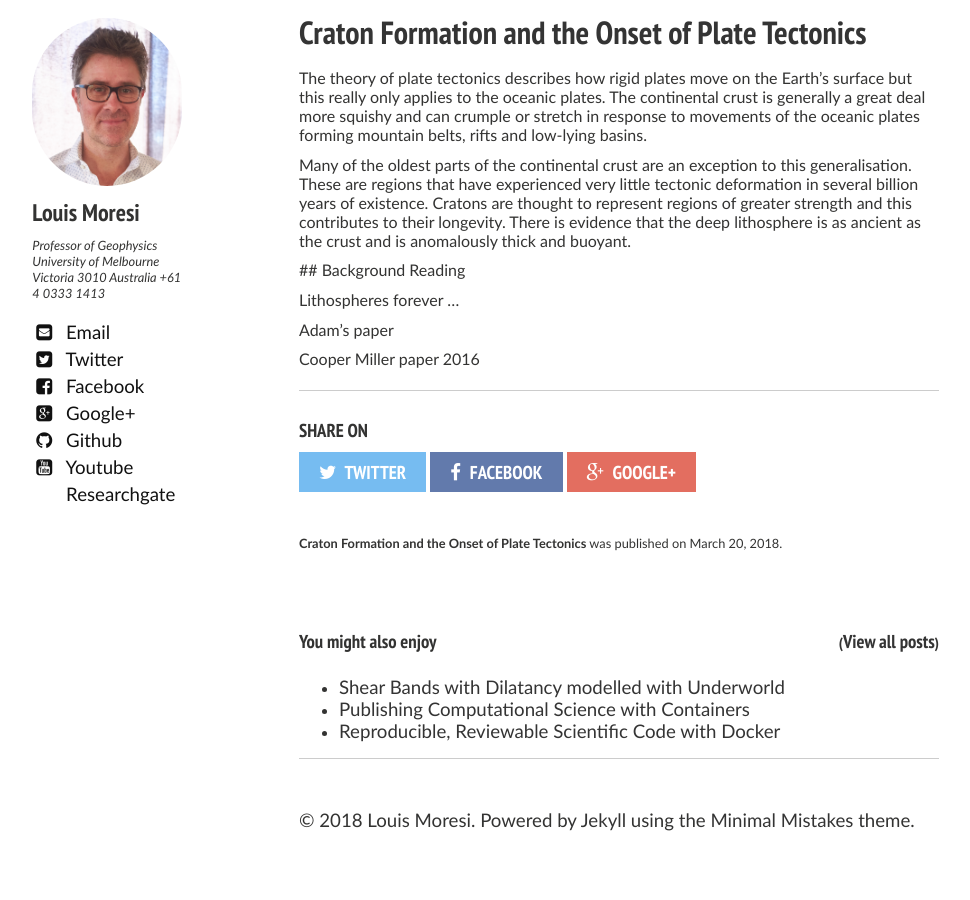
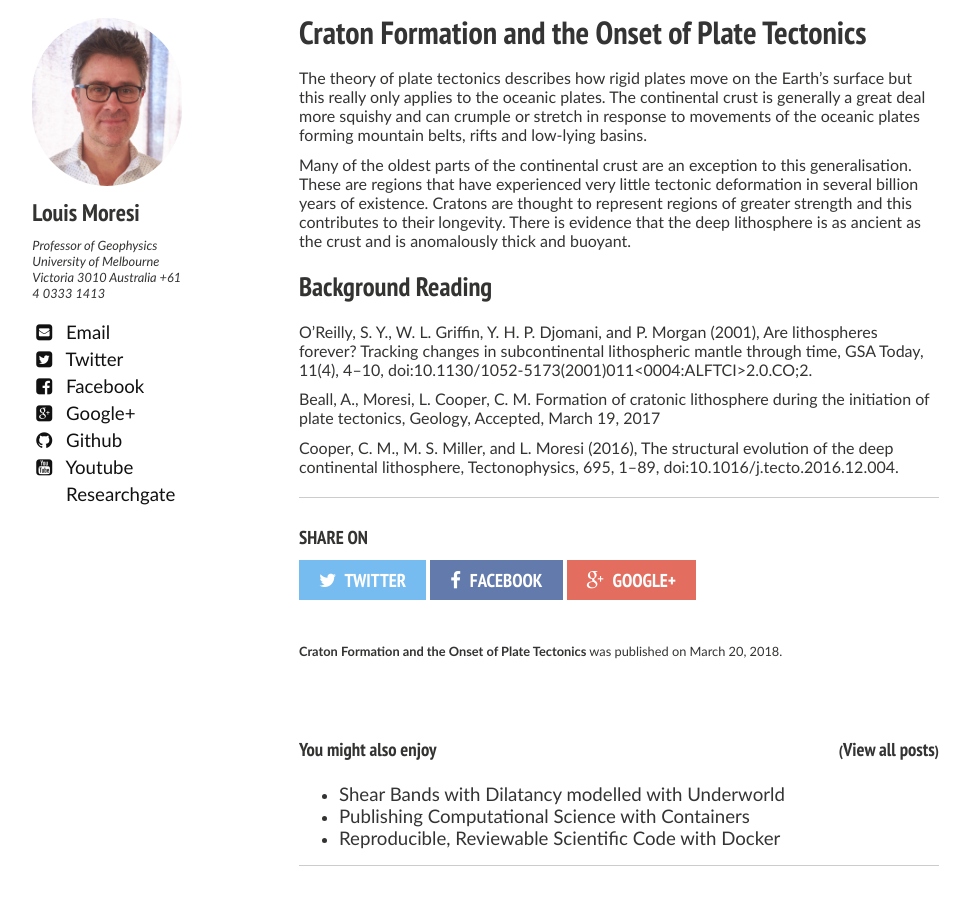
Before and after one commit to lmoresi/lmoresi.github.io, a Jekyll site: the page built from _posts/2018-04-01-CratonFormation.md, in a window 1280 px wide and 900 px high, scrolled down 1074 px. Shown: the whole window, without its empty margins (21-991 px from the left). Built offline with Jekyll 4.4.1, drawn with Linux system fonts in a browser that asks for light colours; nearby versions of some CDN libraries; comment, search, counter and statistics services are not loaded; before the commit the page ends 1953 px from its top, so only the background shows below that.

Commit message:
References in post

```diff
--- a/_posts/2018-04-01-CratonFormation.md
+++ b/_posts/2018-04-01-CratonFormation.md
@@ -22,10 +22,11 @@ There is evidence that the deep lithosphere is as ancient as the crust and is an
 
 
 
- ## Background Reading
+## Background Reading
 
-Lithospheres forever ...
+O'Reilly, S. Y., W. L. Griffin, Y. H. P. Djomani, and P. Morgan (2001), Are lithospheres forever? Tracking changes in subcontinental lithospheric mantle through time, GSA Today, 11(4), 4–10, doi:10.1130/1052-5173(2001)011<0004:ALFTCI>2.0.CO;2.
 
-Adam's paper
+Beall, A., Moresi, L. Cooper, C. M. Formation of cratonic lithosphere during the initiation of plate tectonics, Geology, Accepted, March 19, 2017
 
-Cooper Miller paper 2016
+Cooper, C. M., M. S. Miller, and L. Moresi (2016), The structural evolution of the deep continental lithosphere,
+Tectonophysics, 695, 1–89, doi:10.1016/j.tecto.2016.12.004.
```
